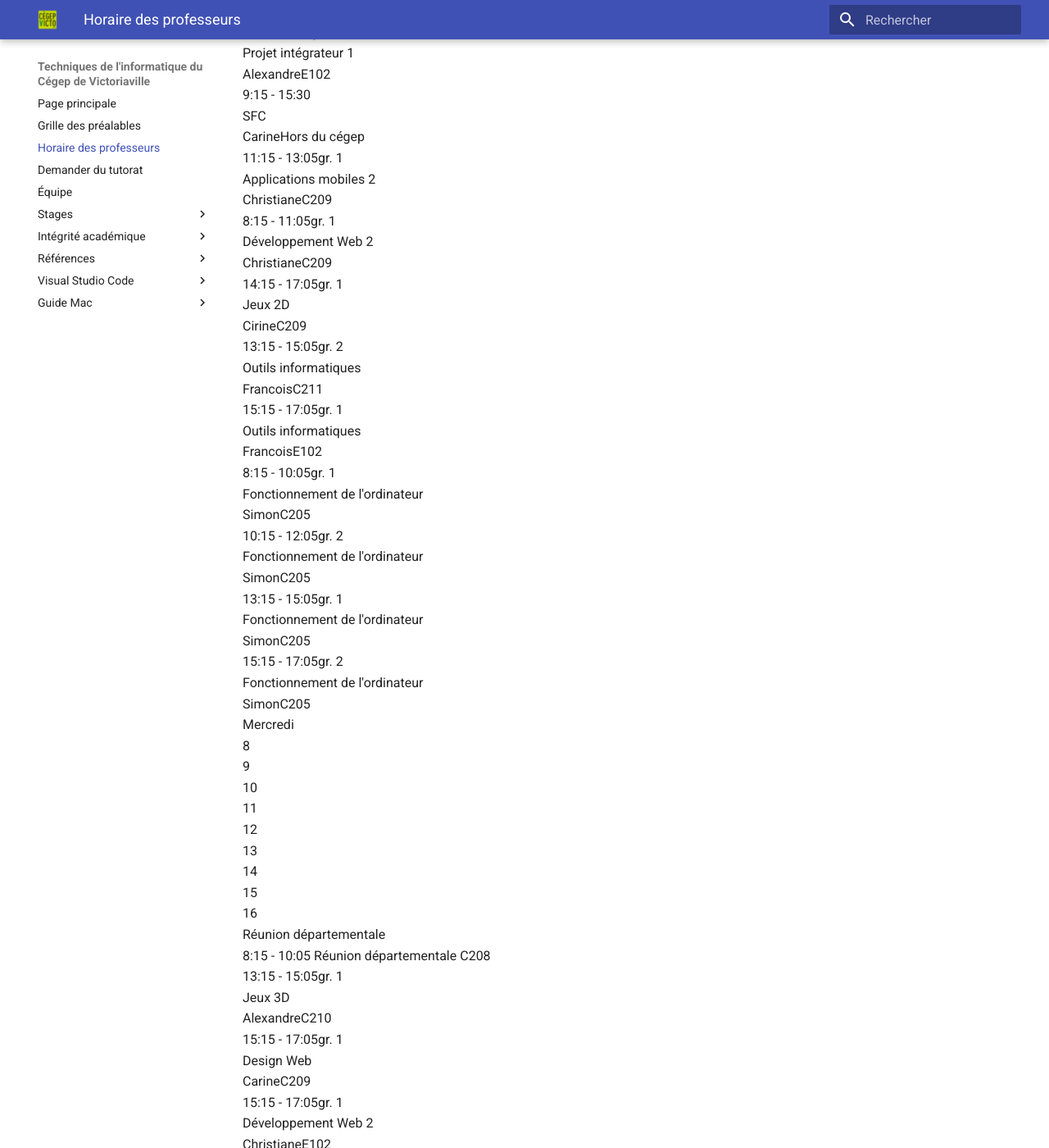
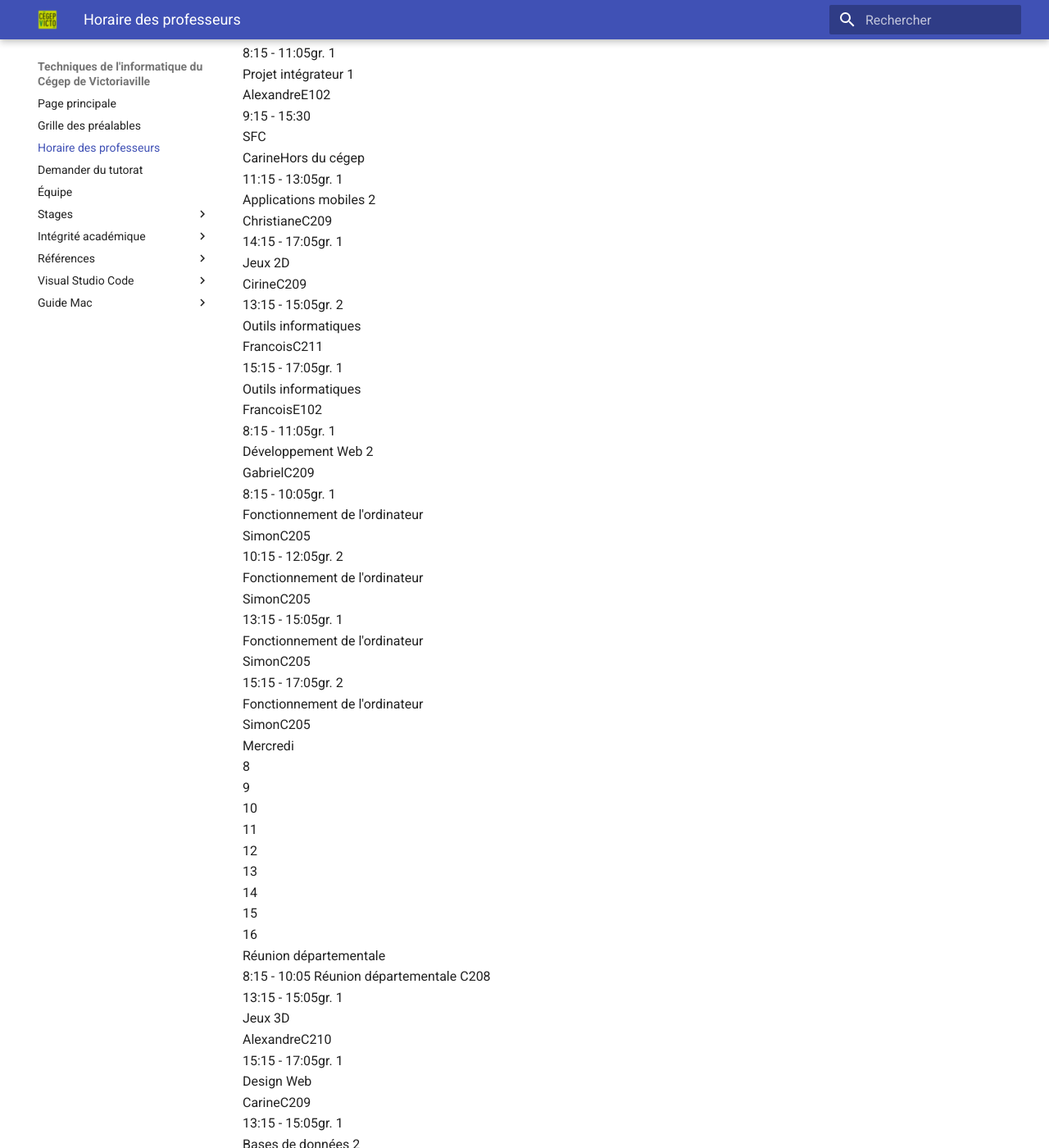
Before and after one commit to cegepvictoetienne/techinfo, an MkDocs documentation site: the page built from wiki/horaire.md, in a window 1280 px wide and 1400 px high, scrolled down 2175 px. Shown: the whole window at 82% size. Built offline with MkDocs 1.6.1 and Material for MkDocs 9.7.7, drawn with Linux system fonts in a browser that asks for light colours; some of the changed text lies outside the part shown.

Commit message:
ajustement horaire + stage 2025

```diff
--- a/wiki/horaire.md
+++ b/wiki/horaire.md
@@ -4,7 +4,7 @@
 <div id="cal-calendar">
 <div class="cal-wrap-professeur"><div class="cal-column professeur">
     <div></div>
-    <div>Professeur</div><div>Alexandre</div><div>Carine</div><div>Christiane</div><div>Cirine</div><div>Etienne</div><div>Francois</div><div>Frederick</div><div>Mathieu</div><div>Sebastien</div><div>Simon</div></div></div>
+    <div>Professeur</div><div>Alexandre</div><div>Carine</div><div>Christiane</div><div>Cirine</div><div>Etienne</div><div>Francois</div><div>Frederick</div><div>Gabriel</div><div>Mathieu</div><div>Sebastien</div><div>Simon</div></div></div>
 <div class="cal-scroll">
 <div class="cal-column cal-day lundi"><div class="cal-day-heading">Lundi</div><div class="cal-hour-heading">8</div><div class="cal-hour-heading">9</div><div class="cal-hour-heading">10</div><div class="cal-hour-heading">11</div><div class="cal-hour-heading">12</div><div class="cal-hour-heading">13</div><div class="cal-hour-heading">14</div><div class="cal-hour-heading">15</div><div class="cal-hour-heading">16</div><div class="cal-class Alexandre" style="grid-column: 3 / span 2; grid-row: 3;">
                 <div class="cal-info">
@@ -84,19 +84,19 @@
                     <span class="cal-class-title">Programmation 1</span>
                     <div class="cal-class-lign"><span class="cal-class-professor">Frederick</span><span class="cal-class-location">C211</span></div>
                 </div>
-            </div><div class="cal-class Mathieu" style="grid-column: 6 / span 2; grid-row: 10;">
+            </div><div class="cal-class Mathieu" style="grid-column: 6 / span 2; grid-row: 11;">
                 <div class="cal-info">
                     <div class="cal-class-lign-haut"><span class="cal-class-time">13:15 - 15:05</span><span class="cal-class-group">gr. 2</span></div>
                     <span class="cal-class-title">Design Web</span>
                     <div class="cal-class-lign"><span class="cal-class-professor">Mathieu</span><span class="cal-class-location">C209</span></div>
                 </div>
-            </div><div class="cal-class Sebastien" style="grid-column: 3 / span 2; grid-row: 11;">
+            </div><div class="cal-class Sebastien" style="grid-column: 3 / span 2; grid-row: 12;">
                 <div class="cal-info">
                     <div class="cal-class-lign-haut"><span class="cal-class-time">10:15 - 12:05</span><span class="cal-class-group">gr. 1</span></div>
                     <span class="cal-class-title">Objets connecté 1</span>
                     <div class="cal-class-lign"><span class="cal-class-professor">Sebastien</span><span class="cal-class-location">C209</span></div>
                 </div>
-            </div><div class="cal-class Sebastien" style="grid-column: 7 / span 3; grid-row: 11;">
+            </div><div class="cal-class Sebastien" style="grid-column: 7 / span 3; grid-row: 12;">
                 <div class="cal-info">
                     <div class="cal-class-lign-haut"><span class="cal-class-time">14:15 - 17:05</span></div>
                     <span class="cal-class-title">Ateliers pédagogiques</span>
@@ -121,12 +121,6 @@
                     <span class="cal-class-title">Applications mobiles 2</span>
                     <div class="cal-class-lign"><span class="cal-class-professor">Christiane</span><span class="cal-class-location">C209</span></div>
                 </div>
-            </div><div class="cal-class Christiane" style="grid-column: 1 / span 3; grid-row: 5;">
-                <div class="cal-info">
-                    <div class="cal-class-lign-haut"><span class="cal-class-time">8:15 - 11:05</span><span class="cal-class-group">gr. 1</span></div>
-                    <span class="cal-class-title">Développement Web 2</span>
-                    <div class="cal-class-lign"><span class="cal-class-professor">Christiane</span><span class="cal-class-location">C209</span></div>
-                </div>
             </div><div class="cal-class Cirine" style="grid-column: 7 / span 3; grid-row: 6;">
                 <div class="cal-info">
                     <div class="cal-class-lign-haut"><span class="cal-class-time">14:15 - 17:05</span><span class="cal-class-group">gr. 1</span></div>
@@ -145,25 +139,31 @@
                     <span class="cal-class-title">Outils informatiques</span>
                     <div class="cal-class-lign"><span class="cal-class-professor">Francois</span><span class="cal-class-location">E102</span></div>
                 </div>
-            </div><div class="cal-class Simon" style="grid-column: 1 / span 2; grid-row: 12;">
+            </div><div class="cal-class Gabriel" style="grid-column: 1 / span 3; grid-row: 10;">
+                <div class="cal-info">
+                    <div class="cal-class-lign-haut"><span class="cal-class-time">8:15 - 11:05</span><span class="cal-class-group">gr. 1</span></div>
+                    <span class="cal-class-title">Développement Web 2</span>
+                    <div class="cal-class-lign"><span class="cal-class-professor">Gabriel</span><span class="cal-class-location">C209</span></div>
+                </div>
+            </div><div class="cal-class Simon" style="grid-column: 1 / span 2; grid-row: 13;">
                 <div class="cal-info">
                     <div class="cal-class-lign-haut"><span class="cal-class-time">8:15 - 10:05</span><span class="cal-class-group">gr. 1</span></div>
                     <span class="cal-class-title">Fonctionnement de l'ordinateur</span>
                     <div class="cal-class-lign"><span class="cal-class-professor">Simon</span><span class="cal-class-location">C205</span></div>
                 </div>
-            </div><div class="cal-class Simon" style="grid-column: 3 / span 2; grid-row: 12;">
+            </div><div class="cal-class Simon" style="grid-column: 3 / span 2; grid-row: 13;">
                 <div class="cal-info">
                     <div class="cal-class-lign-haut"><span class="cal-class-time">10:15 - 12:05</span><span class="cal-class-group">gr. 2</span></div>
                     <span class="cal-class-title">Fonctionnement de l'ordinateur</span>
                     <div class="cal-class-lign"><span class="cal-class-professor">Simon</span><span class="cal-class-location">C205</span></div>
                 </div>
-            </div><div class="cal-class Simon" style="grid-column: 6 / span 2; grid-row: 12;">
+            </div><div class="cal-class Simon" style="grid-column: 6 / span 2; grid-row: 13;">
                 <div class="cal-info">
                     <div class="cal-class-lign-haut"><span class="cal-class-time">13:15 - 15:05</span><span class="cal-class-group">gr. 1</span></div>
                     <span class="cal-class-title">Fonctionnement de l'ordinateur</span>
                     <div class="cal-class-lign"><span class="cal-class-professor">Simon</span><span class="cal-class-location">C205</span></div>
                 </div>
-            </div><div class="cal-class Simon" style="grid-column: 8 / span 2; grid-row: 12;">
+            </div><div class="cal-class Simon" style="grid-column: 8 / span 2; grid-row: 13;">
                 <div class="cal-info">
                     <div class="cal-class-lign-haut"><span class="cal-class-time">15:15 - 17:05</span><span class="cal-class-group">gr. 2</span></div>
                     <span class="cal-class-title">Fonctionnement de l'ordinateur</span>
@@ -189,12 +189,6 @@
                     <span class="cal-class-title">Design Web</span>
                     <div class="cal-class-lign"><span class="cal-class-professor">Carine</span><span class="cal-class-location">C209</span></div>
                 </div>
-            </div><div class="cal-class Christiane" style="grid-column: 8 / span 2; grid-row: 5;">
-                <div class="cal-info">
-                    <div class="cal-class-lign-haut"><span class="cal-class-time">15:15 - 17:05</span><span class="cal-class-group">gr. 1</span></div>
-                    <span class="cal-class-title">Développement Web 2</span>
-                    <div class="cal-class-lign"><span class="cal-class-professor">Christiane</span><span class="cal-class-location">E102</span></div>
-                </div>
             </div><div class="cal-class Etienne" style="grid-column: 6 / span 2; grid-row: 7;">
                 <div class="cal-info">
                     <div class="cal-class-lign-haut"><span class="cal-class-time">13:15 - 15:05</span><span class="cal-class-group">gr. 1</span></div>
@@ -219,19 +213,25 @@
                     <span class="cal-class-title">Programmation 1</span>
                     <div class="cal-class-lign"><span class="cal-class-professor">Frederick</span><span class="cal-class-location">C211</span></div>
                 </div>
-            </div><div class="cal-class Mathieu" style="grid-column: 6 / span 2; grid-row: 10;">
+            </div><div class="cal-class Gabriel" style="grid-column: 8 / span 2; grid-row: 10;">
+                <div class="cal-info">
+                    <div class="cal-class-lign-haut"><span class="cal-class-time">15:15 - 17:05</span><span class="cal-class-group">gr. 1</span></div>
+                    <span class="cal-class-title">Développement Web 2</span>
+                    <div class="cal-class-lign"><span class="cal-class-professor">Gabriel</span><span class="cal-class-location">E102</span></div>
+                </div>
+            </div><div class="cal-class Mathieu" style="grid-column: 6 / span 2; grid-row: 11;">
                 <div class="cal-info">
                     <div class="cal-class-lign-haut"><span class="cal-class-time">13:15 - 15:05</span><span class="cal-class-group">gr. 2</span></div>
                     <span class="cal-class-title">Design Web</span>
                     <div class="cal-class-lign"><span class="cal-class-professor">Mathieu</span><span class="cal-class-location">C209</span></div>
                 </div>
-            </div><div class="cal-class Mathieu" style="grid-column: 5 / span 1; grid-row: 10;">
+            </div><div class="cal-class Mathieu" style="grid-column: 5 / span 1; grid-row: 11;">
                 <div class="cal-info">
                     <div class="cal-class-lign-haut"><span class="cal-class-time">12:15 - 13:05</span><span class="cal-class-group">gr. 1</span></div>
                     <span class="cal-class-title">Technologies émergentes</span>
                     <div class="cal-class-lign"><span class="cal-class-professor">Mathieu</span><span class="cal-class-location">C209</span></div>
                 </div>
-            </div><div class="cal-class Simon" style="grid-column: 5 / span 2; grid-row: 12;">
+            </div><div class="cal-class Simon" style="grid-column: 5 / span 2; grid-row: 13;">
                 <div class="cal-info">
                     <div class="cal-class-lign-haut"><span class="cal-class-time">12:15 - 14:05</span><span class="cal-class-group">gr. 2</span></div>
                     <span class="cal-class-title">Logiciel de gestion</span>
@@ -292,31 +292,31 @@
                     <span class="cal-class-title">ACD</span>
                     <div class="cal-class-lign"><span class="cal-class-professor">Frederick</span><span class="cal-class-location">E111</span></div>
                 </div>
-            </div><div class="cal-class Mathieu" style="grid-column: 1 / span 2; grid-row: 10;">
+            </div><div class="cal-class Mathieu" style="grid-column: 1 / span 2; grid-row: 11;">
                 <div class="cal-info">
                     <div class="cal-class-lign-haut"><span class="cal-class-time">8:15 - 10:05</span></div>
                     <span class="cal-class-title">ACP</span>
                     <div class="cal-class-lign"><span class="cal-class-professor">Mathieu</span><span class="cal-class-location">E111</span></div>
                 </div>
-            </div><div class="cal-class Mathieu" style="grid-column: 8 / span 2; grid-row: 10;">
+            </div><div class="cal-class Mathieu" style="grid-column: 8 / span 2; grid-row: 11;">
                 <div class="cal-info">
                     <div class="cal-class-lign-haut"><span class="cal-class-time">15:15 - 17:05</span><span class="cal-class-group">gr. 1</span></div>
                     <span class="cal-class-title">Technologies émergentes</span>
                     <div class="cal-class-lign"><span class="cal-class-professor">Mathieu</span><span class="cal-class-location">C205</span></div>
                 </div>
-            </div><div class="cal-class Sebastien" style="grid-column: 2 / span 3; grid-row: 11;">
+            </div><div class="cal-class Sebastien" style="grid-column: 2 / span 3; grid-row: 12;">
                 <div class="cal-info">
                     <div class="cal-class-lign-haut"><span class="cal-class-time">9:15 - 12:05</span><span class="cal-class-group">gr. 1</span></div>
                     <span class="cal-class-title">Nano-ordinateurs</span>
                     <div class="cal-class-lign"><span class="cal-class-professor">Sebastien</span><span class="cal-class-location">C205</span></div>
                 </div>
-            </div><div class="cal-class Sebastien" style="grid-column: 6 / span 2; grid-row: 11;">
+            </div><div class="cal-class Sebastien" style="grid-column: 6 / span 2; grid-row: 12;">
                 <div class="cal-info">
                     <div class="cal-class-lign-haut"><span class="cal-class-time">13:15 - 15:05</span><span class="cal-class-group">gr. 1</span></div>
                     <span class="cal-class-title">Objets connecté 1</span>
                     <div class="cal-class-lign"><span class="cal-class-professor">Sebastien</span><span class="cal-class-location">C209</span></div>
                 </div>
-            </div><div class="cal-class Simon" style="grid-column: 6 / span 2; grid-row: 12;">
+            </div><div class="cal-class Simon" style="grid-column: 6 / span 2; grid-row: 13;">
                 <div class="cal-info">
                     <div class="cal-class-lign-haut"><span class="cal-class-time">13:15 - 15:05</span></div>
                     <span class="cal-class-title">Défi sciences</span>
@@ -365,19 +365,19 @@
                     <span class="cal-class-title">Programmation 1</span>
                     <div class="cal-class-lign"><span class="cal-class-professor">Frederick</span><span class="cal-class-location">C209</span></div>
                 </div>
-            </div><div class="cal-class Mathieu" style="grid-column: 1 / span 2; grid-row: 10;">
+            </div><div class="cal-class Mathieu" style="grid-column: 1 / span 2; grid-row: 11;">
                 <div class="cal-info">
                     <div class="cal-class-lign-haut"><span class="cal-class-time">8:15 - 10:05</span><span class="cal-class-group">gr. 2</span></div>
                     <span class="cal-class-title">Design Web</span>
                     <div class="cal-class-lign"><span class="cal-class-professor">Mathieu</span><span class="cal-class-location">C209</span></div>
                 </div>
-            </div><div class="cal-class Sebastien" style="grid-column: 1 / span 3; grid-row: 11;">
+            </div><div class="cal-class Sebastien" style="grid-column: 1 / span 3; grid-row: 12;">
                 <div class="cal-info">
                     <div class="cal-class-lign-haut"><span class="cal-class-time">8:15 - 11:05</span><span class="cal-class-group">gr. 2</span></div>
                     <span class="cal-class-title">Nano-ordinateurs</span>
                     <div class="cal-class-lign"><span class="cal-class-professor">Sebastien</span><span class="cal-class-location">C205</span></div>
                 </div>
-            </div><div class="cal-class Simon" style="grid-column: 5 / span 3; grid-row: 12;">
+            </div><div class="cal-class Simon" style="grid-column: 5 / span 3; grid-row: 13;">
                 <div class="cal-info">
                     <div class="cal-class-lign-haut"><span class="cal-class-time">12:15 - 15:05</span><span class="cal-class-group">gr. 2</span></div>
                     <span class="cal-class-title">Logiciel de gestion</span>
```
Also changed, not shown: wiki/stages-eleve.md (+16 -16 lines), 2 other files.
